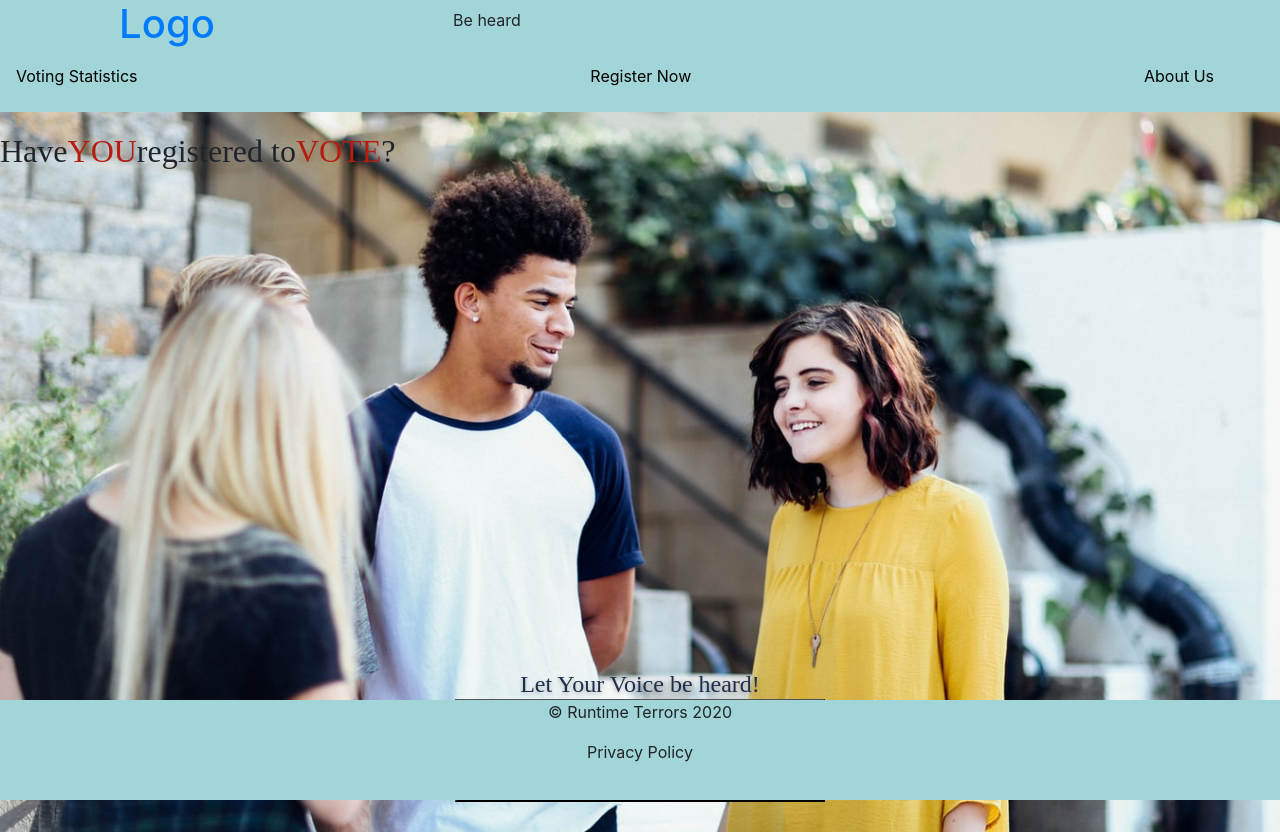
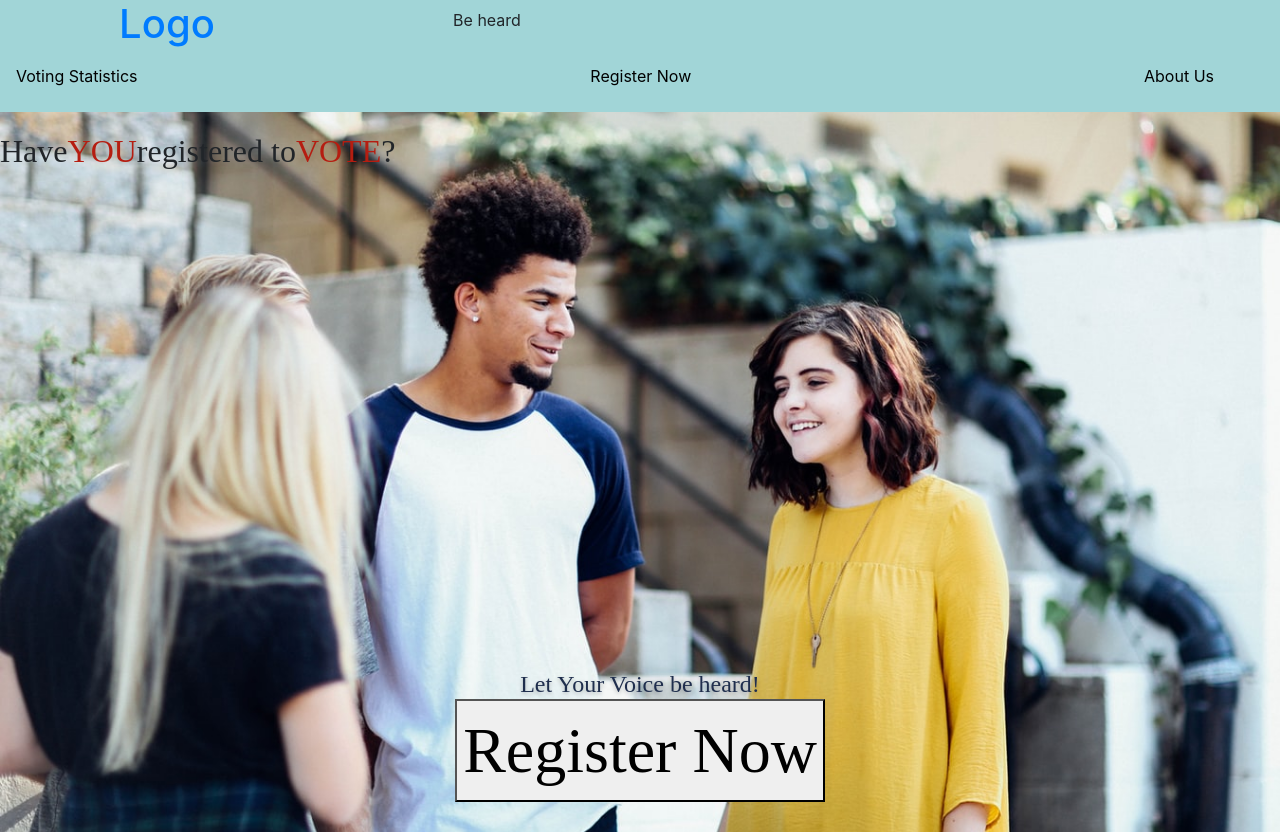
Before and after one commit to mtilda/voting_challenge_client, a React (Create React App) app: page / in a window 1280 px wide. Shown: the top 834 px of the page. Built offline with nearby package versions, Linux system fonts and the light colour scheme.

Commit message:
Removed footer

```diff
--- a/src/App.js
+++ b/src/App.js
@@ -30,10 +30,6 @@ function App() {
           </div>
         </Route>
       </Switch>
-      <footer>
-        <p>© Runtime Terrors 2020</p>
-        <p>Privacy Policy</p>
-      </footer>
     </div>
   );
 }
```
